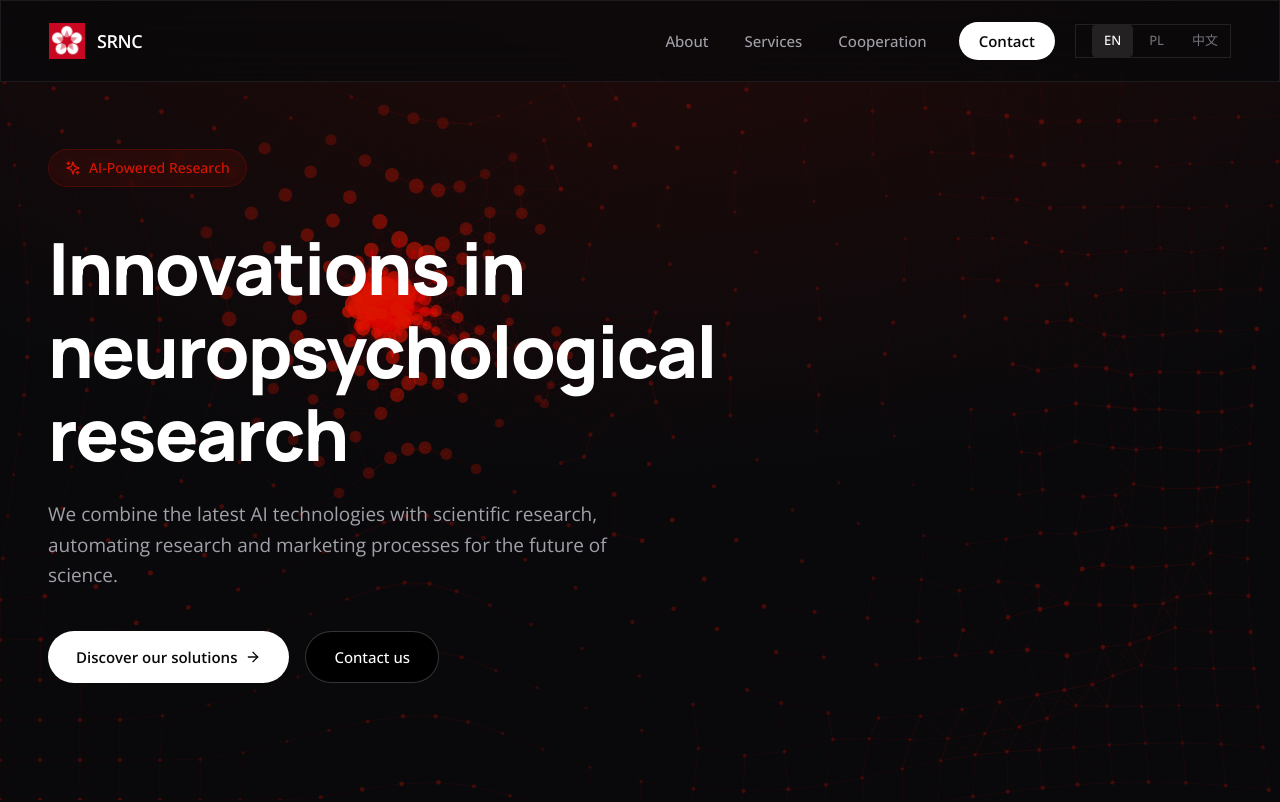
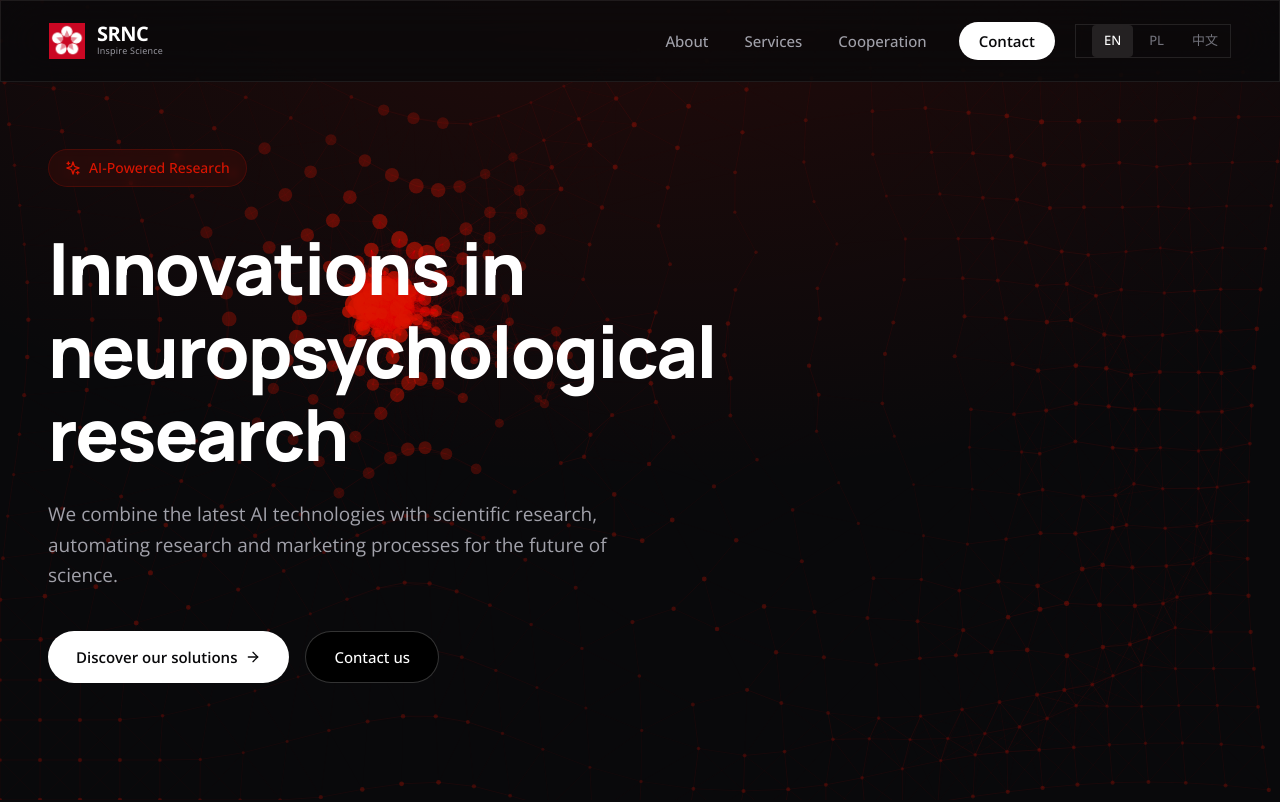
Before and after one commit to 5bgrw6p9tb-afk/srnc-www, a React (Vite) app: page / in a window 1280 px wide. Shown: the top 802 px of the page. Built offline with nearby package versions, Linux system fonts and the light colour scheme.

Commit message:
Updated App.tsx

```diff
--- a/src/App.tsx
+++ b/src/App.tsx
@@ -238,7 +238,10 @@ function App() {
           <div className="flex items-center justify-between h-20">
             <div className="flex items-center gap-3">
               <img src="/SRNC O copy.jpg" alt="SRNC Logo" className="h-9 w-9" style={{ mixBlendMode: 'screen' }} />
-              <span className="text-lg font-semibold tracking-tight">SRNC</span>
+              <div className="flex flex-col">
+                <span className="text-xl font-bold tracking-tight leading-none">SRNC</span>
+                <span className="text-[9px] text-zinc-400 tracking-wide">Inspire Science</span>
+              </div>
             </div>
             <div className="hidden lg:flex items-center gap-1">
               <a href="#about" className="px-4 py-2 text-[15px] font-medium text-zinc-400 hover:text-white transition-colors">{t.nav.about}</a>
@@ -794,7 +797,10 @@ function App() {
           <div className="flex items-center justify-between">
             <div className="flex items-center gap-3">
               <img src="/SRNC O copy.jpg" alt="SRNC Logo" className="h-7 w-7" style={{ mixBlendMode: 'screen' }} />
-              <span className="text-[15px] font-semibold">SRNC</span>
+              <div className="flex flex-col">
+                <span className="text-base font-bold tracking-tight leading-none">SRNC</span>
+                <span className="text-[8px] text-zinc-400 tracking-wide">Inspire Science</span>
+              </div>
             </div>
             <button
               onClick={() => setAutoMode(!autoMode)}
```
